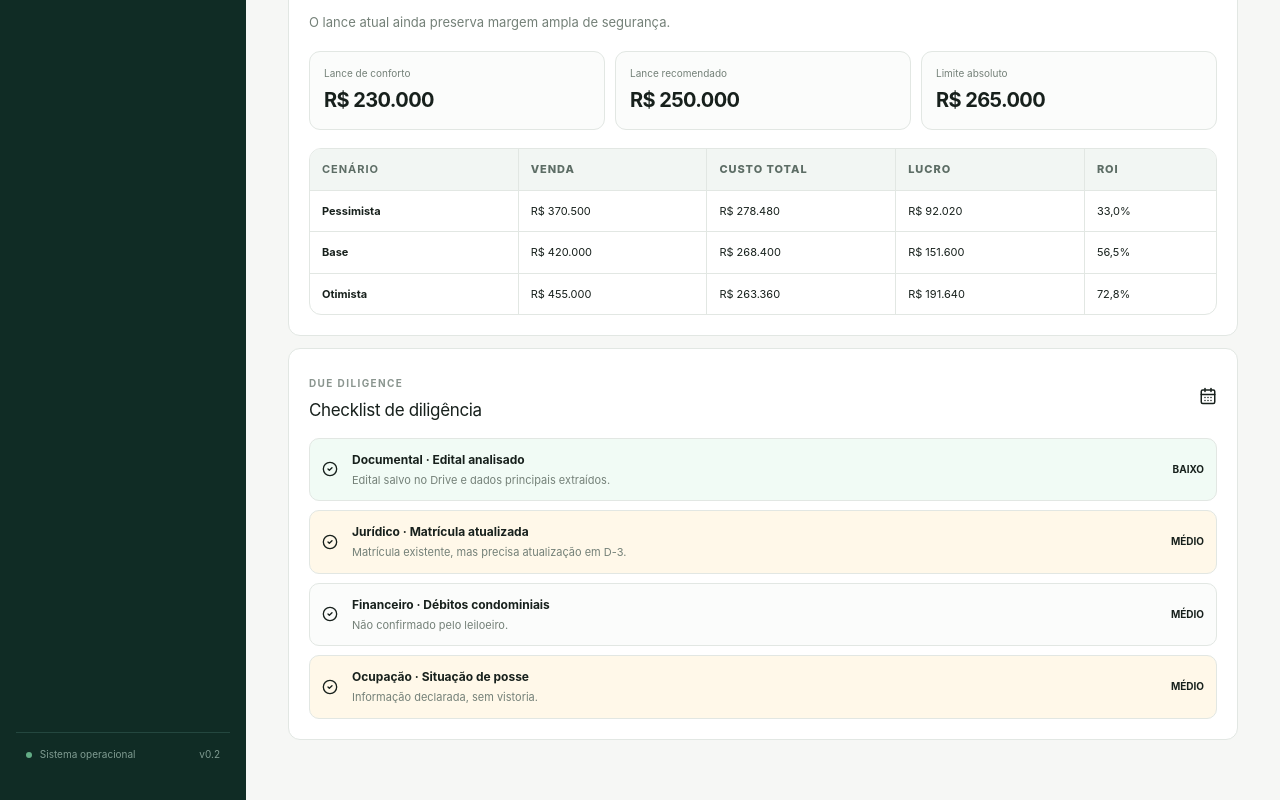
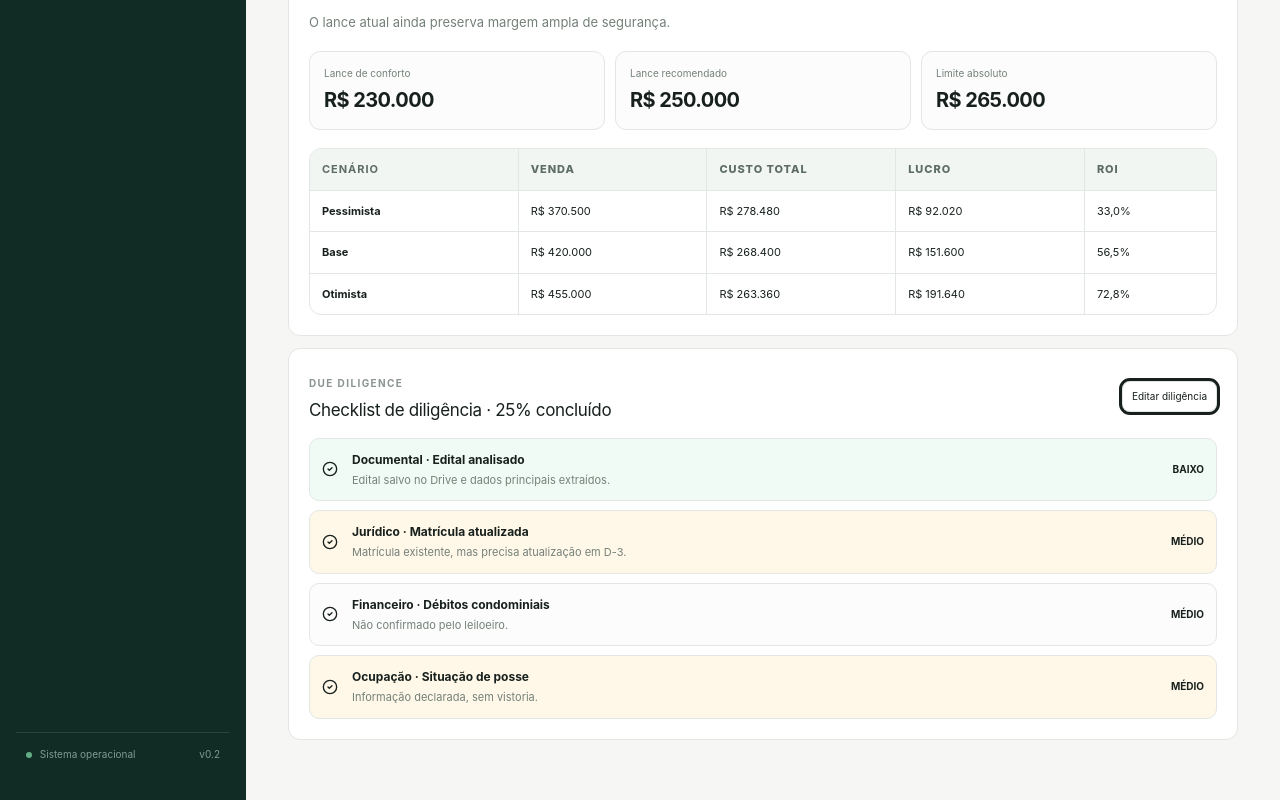
Before and after one commit to agendanutrijulianamoreira-droid/Leiloes, a Next.js app: page /opportunities/LEILAO-2026-0017 in a window 1280 px wide. Shown: the part 695-1495 px from the top of the page. Built offline with nearby package versions, Linux system fonts and the light colour scheme.

Commit message:
feat: show local diligence in opportunity detail

```diff
--- a/app/opportunities/[dealId]/page.tsx
+++ b/app/opportunities/[dealId]/page.tsx
@@ -6,16 +6,19 @@ import { AlertTriangle, CalendarDays, CheckCircle2, FileText, ShieldAlert } from
 import { OSShell } from '@/components/os-shell'
 import { ValuationSummary } from '@/components/valuation-summary'
 import type { AuctionOpportunity } from '@/lib/domain'
-import { dueDiligenceItems } from '@/lib/demo-data'
+import type { EditableDiligenceItem } from '@/lib/local-diligence'
 import { money, statusLabel } from '@/lib/format'
 import { getLocalOpportunity } from '@/lib/local-opportunities'
+import { loadLocalDiligence, summarizeDiligence } from '@/lib/local-diligence'
 
 export default function OpportunityDetailPage({ params }: { params: { dealId: string } }) {
   const [opportunity, setOpportunity] = useState<AuctionOpportunity | null>(null)
+  const [diligence, setDiligence] = useState<EditableDiligenceItem[]>([])
   const [loaded, setLoaded] = useState(false)
 
   useEffect(() => {
     setOpportunity(getLocalOpportunity(params.dealId))
+    setDiligence(loadLocalDiligence(params.dealId))
     setLoaded(true)
   }, [params.dealId])
 
@@ -36,7 +39,7 @@ export default function OpportunityDetailPage({ params }: { params: { dealId: st
     )
   }
 
-  const diligence = dueDiligenceItems[opportunity.id] ?? []
+  const diligenceSummary = summarizeDiligence(diligence)
 
   return (
     <OSShell title={opportunity.title} eyebrow={opportunity.id}>
@@ -81,10 +84,13 @@ export default function OpportunityDetailPage({ params }: { params: { dealId: st
       <ValuationSummary opportunity={opportunity} />
 
       <section className="panel">
-        <div className="panelHead"><div><span className="eyebrow">DUE DILIGENCE</span><h3>Checklist de diligência</h3></div><CalendarDays size={18} /></div>
+        <div className="panelHead withAction">
+          <div><span className="eyebrow">DUE DILIGENCE</span><h3>Checklist de diligência · {diligenceSummary.completionPct}% concluído</h3></div>
+          <Link className="outline" href="/diligence">Editar diligência</Link>
+        </div>
         <div className="diligenceList">
           {diligence.length ? diligence.map((item) => (
-            <div key={`${item.category}-${item.item}`} className={`diligenceItem ${item.status}`}>
+            <div key={item.id} className={`diligenceItem ${item.status}`}>
               <CheckCircle2 size={16} />
               <div><strong>{item.category} · {item.item}</strong><span>{item.evidence}</span></div>
               <b>{item.risk}</b>
```
